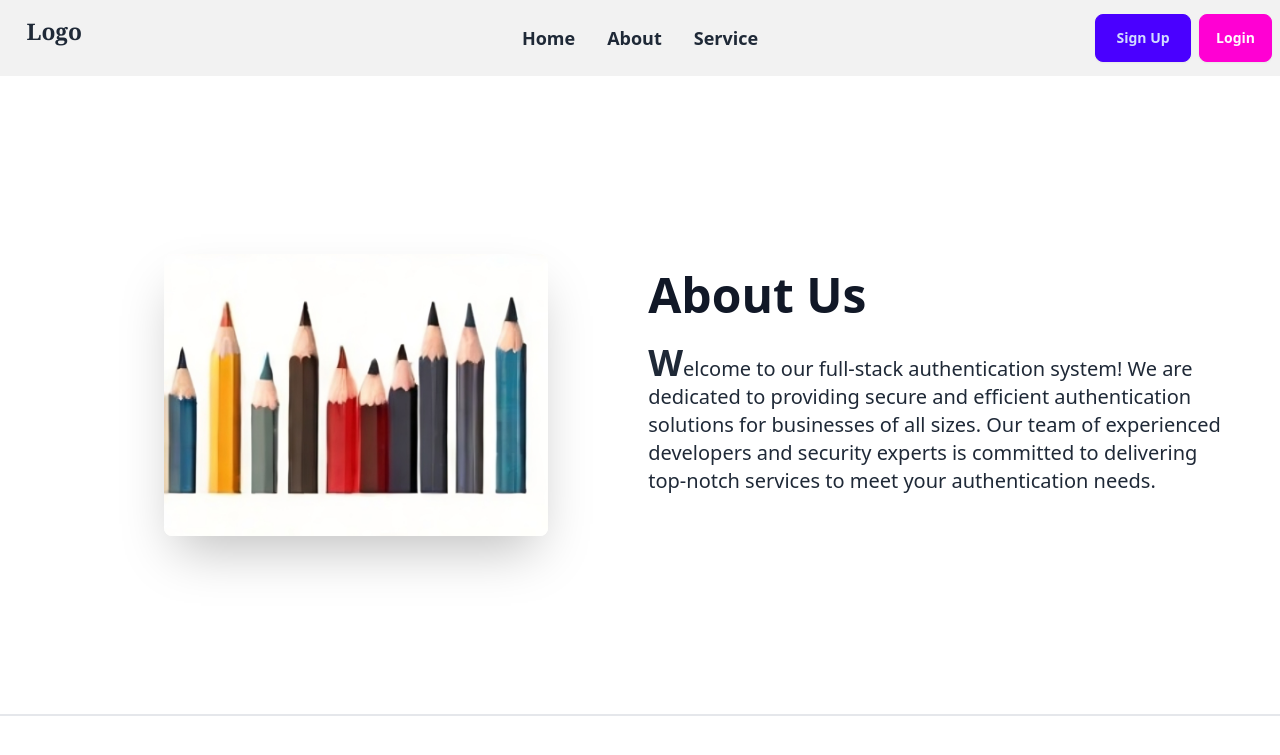
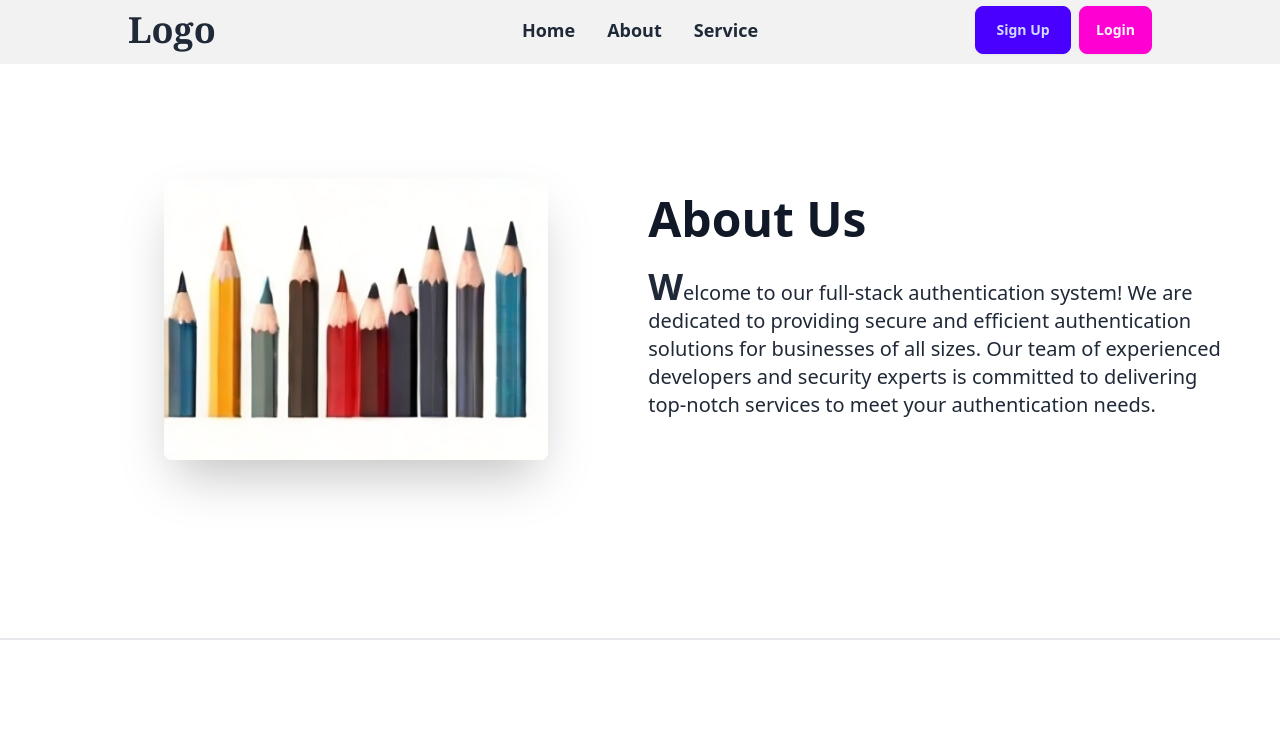
Before and after one commit to PrinceInScripts/Full-Stack-Authentication-System, a React (Create React App) app in the folder client/: page / in a window 1280 px wide. Shown: the top 755 px of the page. Built offline with nearby package versions, Linux system fonts and the light colour scheme.

Commit message:
update some styling in navbar

```diff
--- a/client/src/components/Navbar/Navbar.jsx
+++ b/client/src/components/Navbar/Navbar.jsx
@@ -28,7 +28,8 @@ function Navbar() {
   }, []);
 
   return (
-    <div className="navbar bg-base-200">
+    <div className="navbar bg-base-200 z-10 fixed">
+      <div className="w-4/5  fixed top-0 left-1/2 transform -translate-x-1/2 ">
       <div className="navbar-start">
         <div class="dropdown lg:hidden dropdown-bottom">
           <div id="dropdownButton" tabIndex="0" role="button" class="btn m-1">
@@ -89,7 +90,9 @@ function Navbar() {
           </ul>
         </div>
 
-        <a className="btn btn-ghost hidden lg:block text-2xl font-bold font-serif">Logo</a>
+        <a className=" hidden lg:block text-4xl font-bold font-serif">
+          Logo
+        </a>
       </div>
       <div className="navbar-center hidden lg:flex">
         <ul className="menu menu-horizontal text-lg font-semibold px-1">
@@ -156,6 +159,8 @@ function Navbar() {
           </Link>
         </div>
       )}
+      </div>
+
     </div>
   );
 }
```
